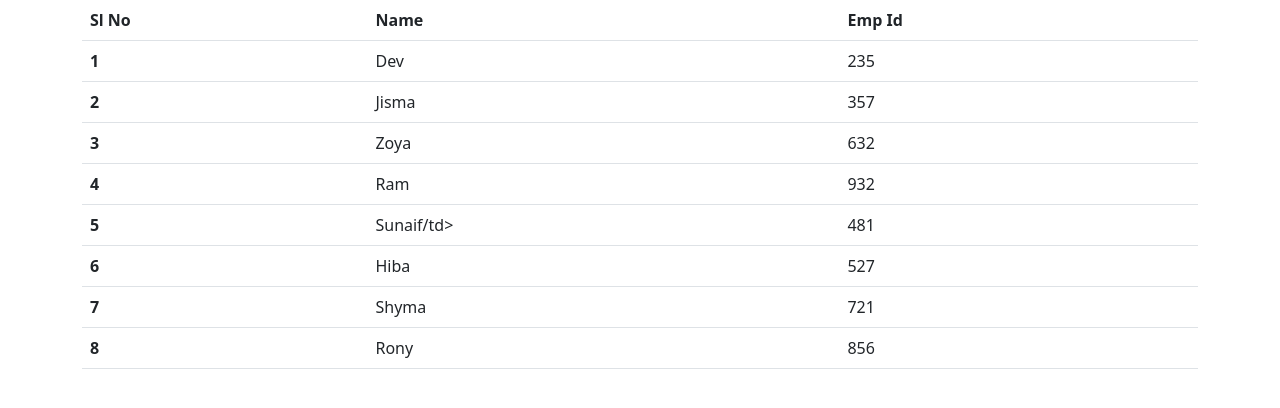
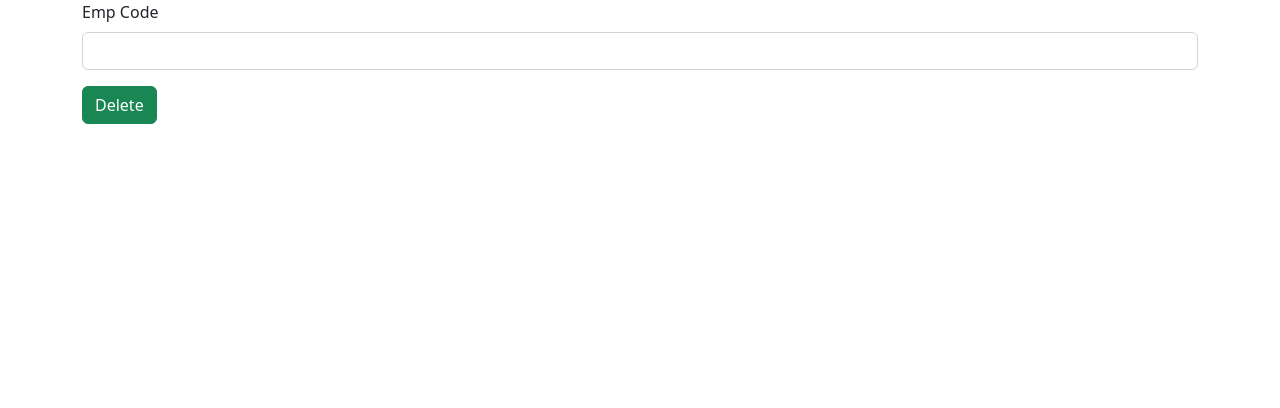
Before and after one commit to Asiyacm/Employee-Angular-App, an Angular app: page / in a window 1280 px wide. Shown: the top 408 px of the page. Built offline with nearby package versions, Linux system fonts and the light colour scheme.

Commit message:
delete commit

```diff
--- a/src/app/app.component.html
+++ b/src/app/app.component.html
@@ -1,3 +1,3 @@
-<app-view-employee></app-view-employee>
+<app-delete-employee></app-delete-employee>
 
 <router-outlet></router-outlet>
--- a/src/app/app.module.ts
+++ b/src/app/app.module.ts
@@ -7,6 +7,7 @@ import { AdminLoginComponent } from './admin-login/admin-login.component';
 import { AddEmployeeComponent } from './add-employee/add-employee.component';
 import { SearchEmployeeComponent } from './search-employee/search-employee.component';
 import { ViewEmployeeComponent } from './view-employee/view-employee.component';
+import { DeleteEmployeeComponent } from './delete-employee/delete-employee.component';
 
 @NgModule({
   declarations: [
@@ -14,7 +15,8 @@ import { ViewEmployeeComponent } from './view-employee/view-employee.component';
     AdminLoginComponent,
     AddEmployeeComponent,
     SearchEmployeeComponent,
-    ViewEmployeeComponent
+    ViewEmployeeComponent,
+    DeleteEmployeeComponent
   ],
   imports: [
     BrowserModule,
--- /dev/null
+++ b/src/app/delete-employee/delete-employee.component.html
@@ -0,0 +1,18 @@
+<div class="container">
+    <div class="row">
+        <div class="col col-12 col-sm-12 col-md-12 col-lg-12 col-xl-12 col-xxl-12">
+
+<div class="row g-3">
+    <div class="col col-12 col-sm-12 col-md-12 col-lg-12 col-xl-12 col-xxl-12">
+        <label for="" class="form-label">Emp Code</label>
+        <input type="text" class="form-control">
+    </div>
+
+    <div class="col col-12 col-sm-12 col-md-12 col-lg-12 col-xl-12 col-xxl-12">
+        <button class="btn btn-success">Delete</button>
+     </div>
+</div>
+
+        </div>
+    </div>
+</div>
```
Also changed, not shown: src/app/delete-employee/delete-employee.component.ts (added, +10 -0 lines), src/app/delete-employee/delete-employee.component.css (added).
